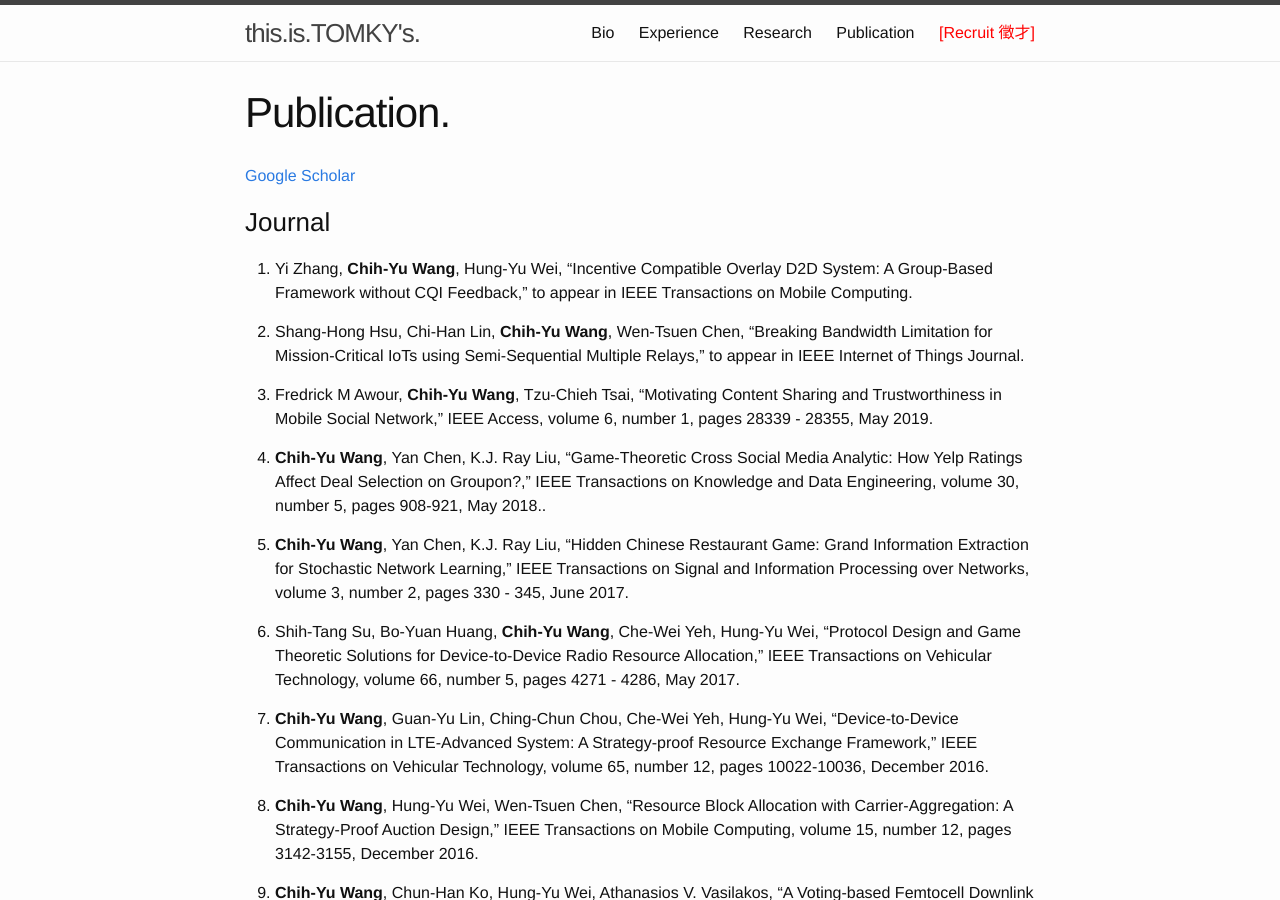
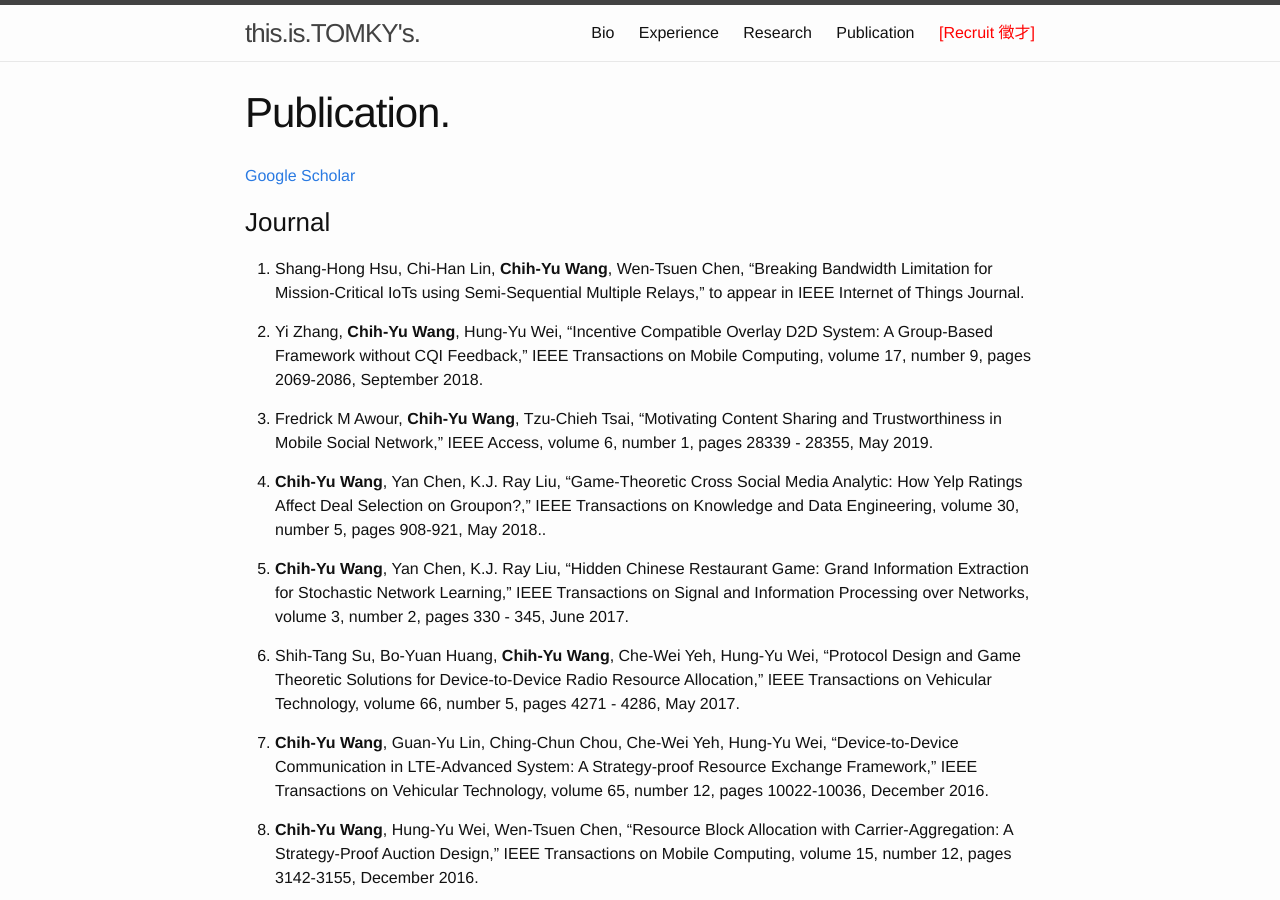
Before and after one commit to tomky/tomky.github.io, a Jekyll site: the page built from 3-publication.md, in a window 1280 px wide and 900 px high. Built offline with Jekyll 4.4.1, drawn with Linux system fonts in a browser that asks for light colours; comment, search, counter and statistics services are not loaded; some of the changed text lies outside the part shown.

Commit message:
update publication

```diff
--- a/3-publication.md
+++ b/3-publication.md
@@ -7,9 +7,9 @@ permalink: /publication/
 
 ### Journal
 
-1. Yi Zhang, **Chih-Yu Wang**, Hung-Yu Wei, "Incentive Compatible Overlay D2D System: A Group-Based Framework without CQI Feedback," to appear in IEEE Transactions on Mobile Computing.
+1. Shang-Hong Hsu, Chi-Han Lin, **Chih-Yu Wang**, Wen-Tsuen Chen, "Breaking Bandwidth Limitation for Mission-Critical IoTs using Semi-Sequential Multiple Relays," to appear in IEEE Internet of Things Journal.
 
-1. Shang-Hong Hsu, Chi-Han Lin, **Chih-Yu Wang**, Wen-Tsuen Chen, "Breaking Bandwidth Limitation for Mission-Critical IoTs using Semi-Sequential Multiple Relays," to appear in IEEE Internet of Things Journal.
+1. Yi Zhang, **Chih-Yu Wang**, Hung-Yu Wei, "Incentive Compatible Overlay D2D System: A Group-Based Framework without CQI Feedback," IEEE Transactions on Mobile Computing, volume 17, number 9, pages 2069-2086, September 2018.
 
 1. Fredrick M Awour, **Chih-Yu Wang**, Tzu-Chieh Tsai, "Motivating Content Sharing and Trustworthiness in Mobile Social Network," IEEE Access, volume 6, number 1, pages 28339 - 28355, May 2019.
 
@@ -60,6 +60,8 @@ permalink: /publication/
 1. Yi Zhang, **Chih-Yu Wang**, Hung-Yu Wei, "Parked Vehicle Assisted VFC System with Smart Parking: An Auction Approach," IEEE Globecom, Abu Dhabi, UAE, December 2018.
 
 1. Khurshed Ali, **Chih-Yu Wang**, Yi-Shin Chen, "Boosting Reinforcement Learning in Competitive Influence Maximization with Transfer Learning," IEEE/WIC/ACM International Conference on Web Intelligence (WI), Santiago, Chile, December 2018.
+
+1. Szu-Liang Wang, **Chih-Yu Wang**, Wei-Ho Chung, "Exact Performance of NOMA with Full-Duplex Energy Harvesting Relaying in Nakagami-m Frequency-Selective Fading Channel," IEEE GlobalSIP, Anaheim, California, USA, November 2018.
 
 1. Gao Zheng, **Chih-Yu Wang**, Vasilis Friderikos, Mischa Dohler, "High Mobility Multi Modal E-Health Services," IEEE ICC, Kansas City, MO, USA, May 2018
 
```
